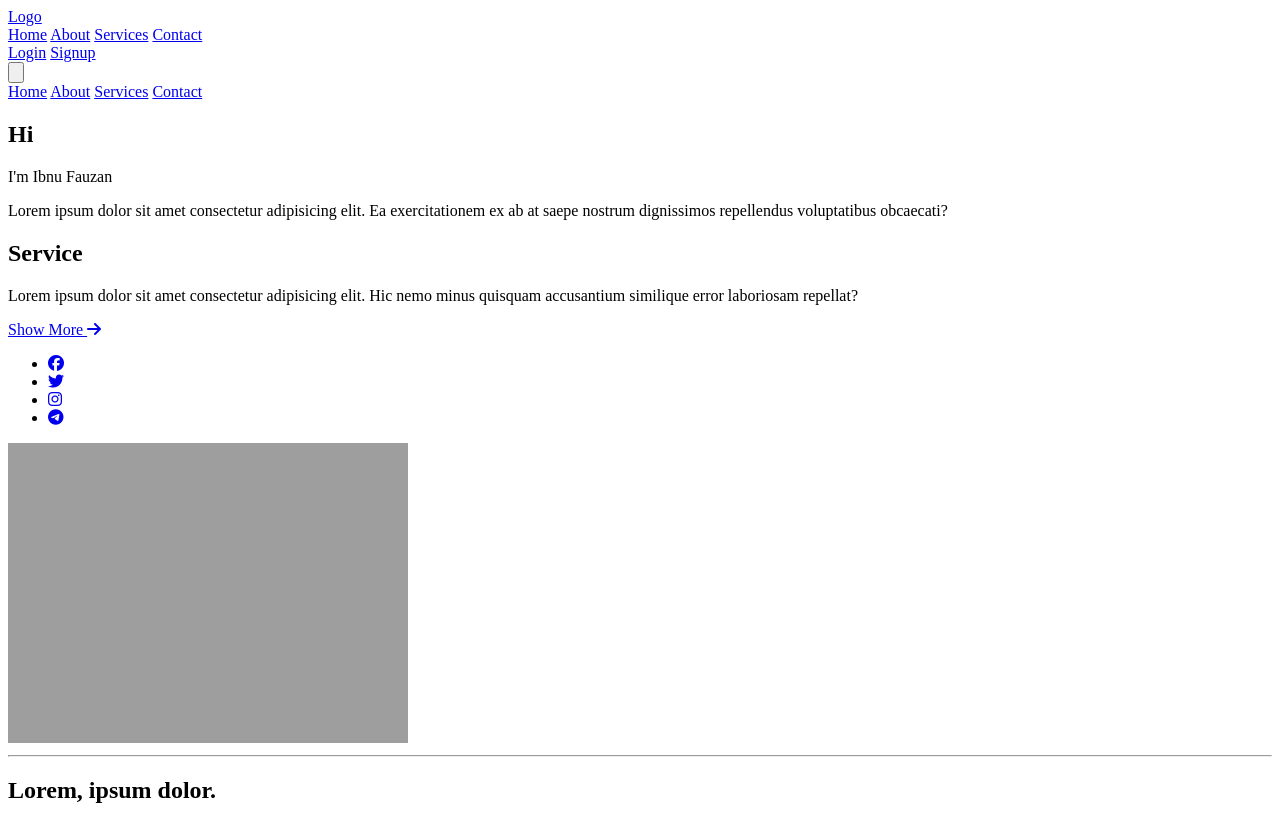
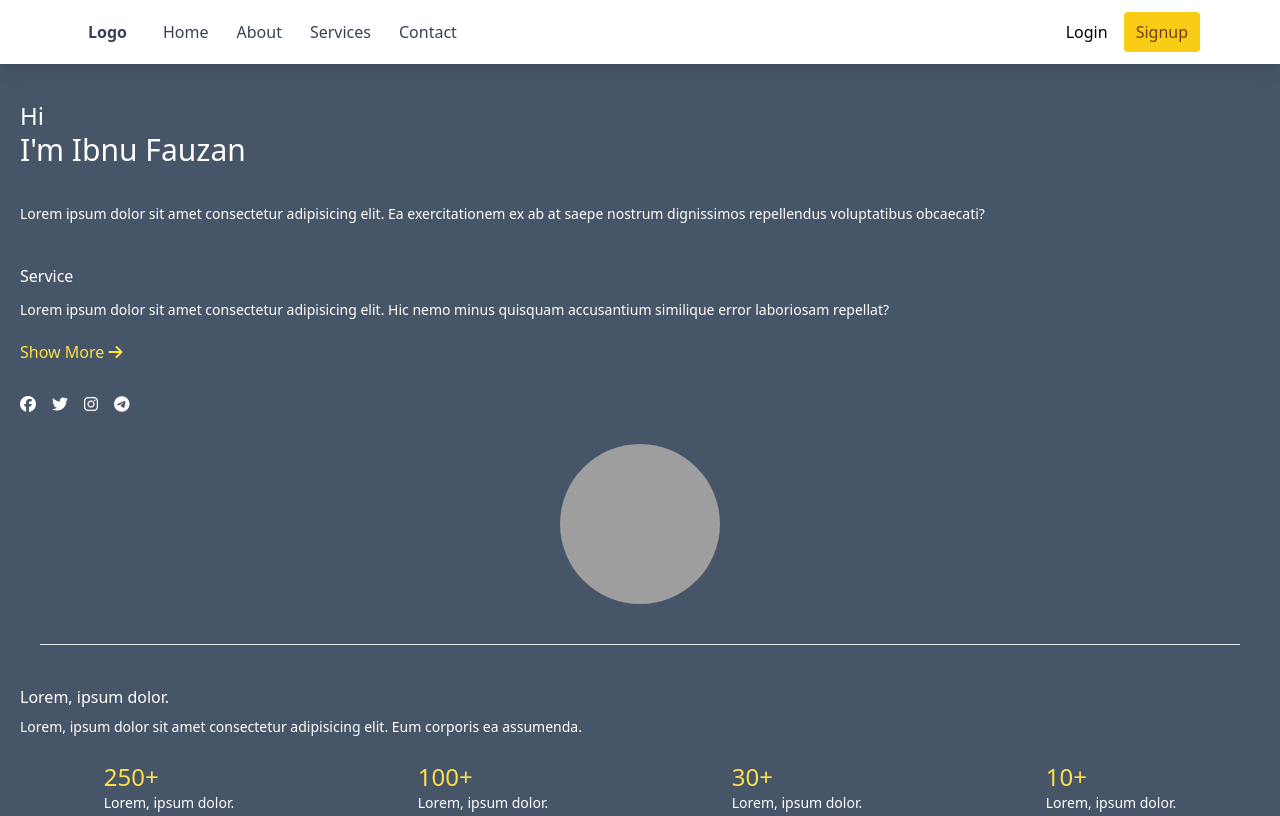
Before and after one commit to ibnufauzan/portofolio, a website: page index.html in a window 1280 px wide. Shown: the top 816 px of the page. Drawn offline with Linux system fonts and the light colour scheme; the site is published under a folder, as on GitHub Pages, so addresses that start at the root find nothing.

Commit message:
coba ulang

```diff
--- a/index.html
+++ b/index.html
@@ -6,7 +6,7 @@
     <title>Ibnu Fauzan - Portofolio</title>
 
     <!-- Tailwind -->
-    <link rel="stylesheet" href="/src/output.css">
+    <link rel="stylesheet" href="src/output.css">
 
     <!-- Font Awesome -->
     <script src="https://kit.fontawesome.com/11a5d7d83e.js" crossorigin="anonymous"></script>
```
